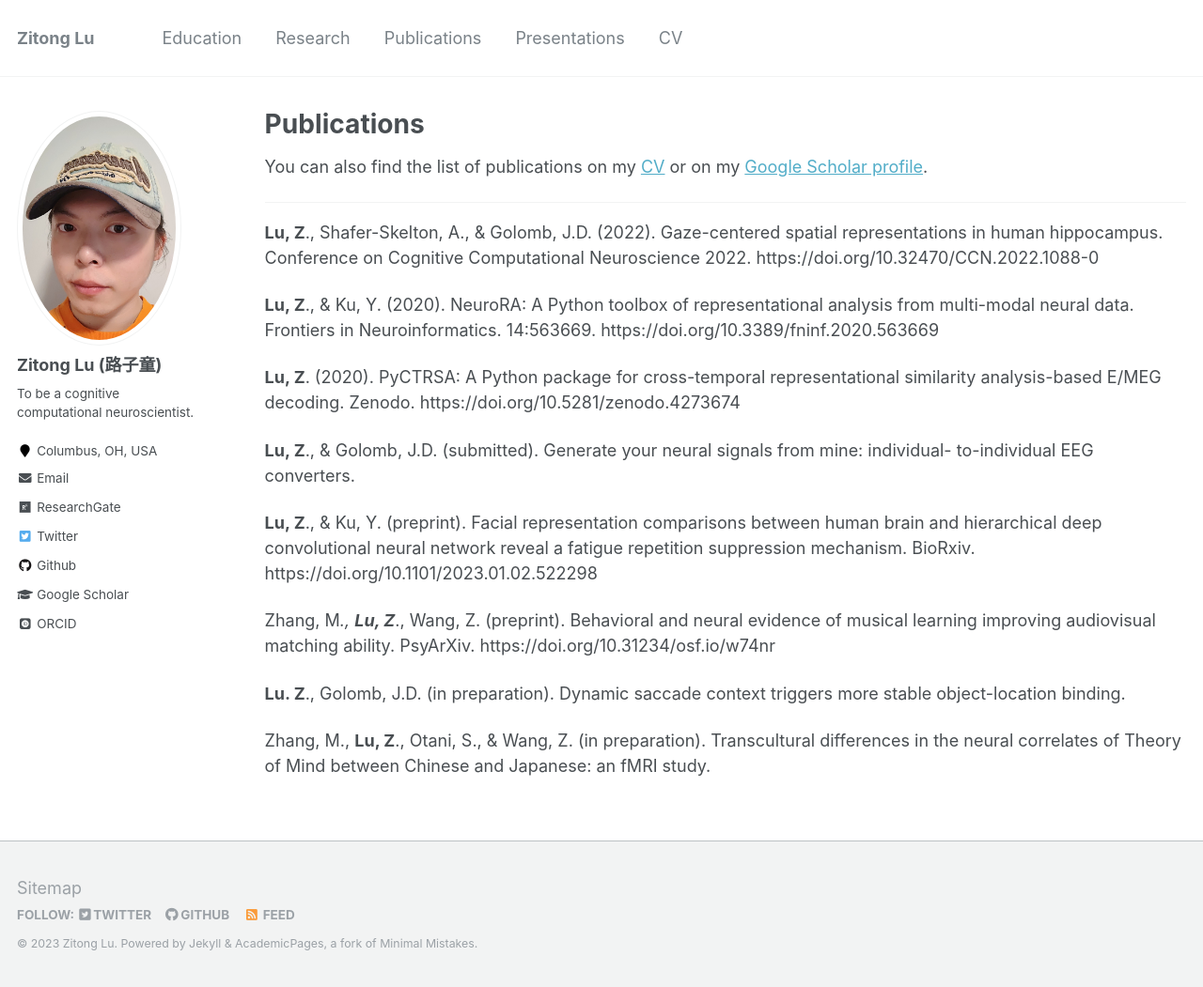
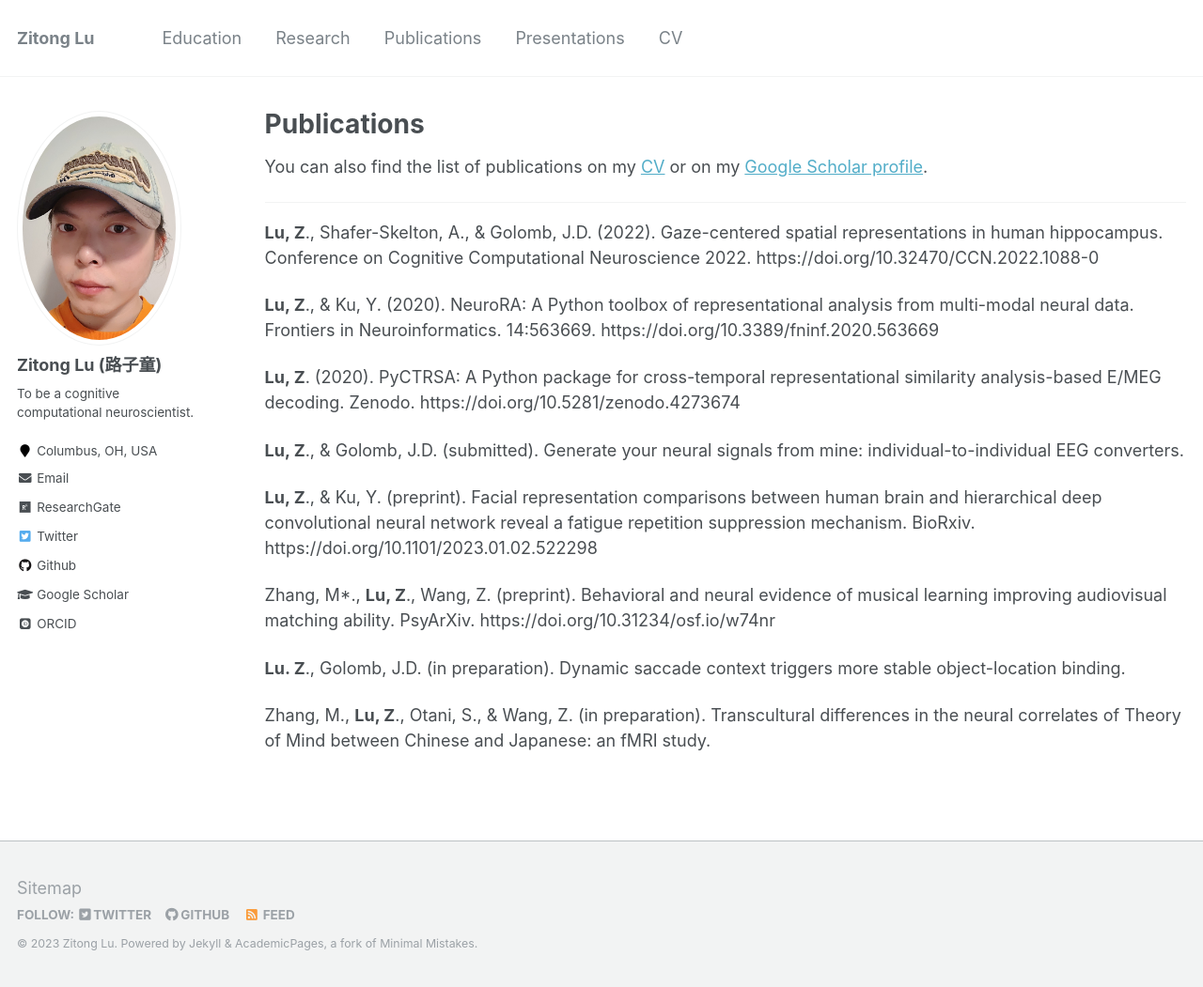
Before and after one commit to ZitongLu1996/zitonglu1996.github.io, a Jekyll site: the page built from _pages/publications.md, in a window 1280 px wide and 1051 px high. Shown: the whole window at 94% size. Built offline with Jekyll 4.4.1, drawn with Linux system fonts in a browser that asks for light colours; some web fonts are replaced.

Commit message:
2023 Feb 11th

```diff
--- a/_pages/publications.md
+++ b/_pages/publications.md
@@ -15,11 +15,11 @@ You can also find the list of publications on my [CV](/files/CV_ZitongLu.pdf) or
 
 **Lu, Z**. (2020). PyCTRSA: A Python package for cross-temporal representational similarity analysis-based E/MEG decoding. Zenodo. https://doi.org/10.5281/zenodo.4273674
 
-**Lu, Z**., & Golomb, J.D. (submitted). Generate your neural signals from mine: individual- to-individual EEG converters.
+**Lu, Z**., & Golomb, J.D. (submitted). Generate your neural signals from mine: individual-to-individual EEG converters.
 
 **Lu, Z**., & Ku, Y. (preprint). Facial representation comparisons between human brain and hierarchical deep convolutional neural network reveal a fatigue repetition suppression mechanism. BioRxiv. https://doi.org/10.1101/2023.01.02.522298
 
-Zhang, M*., **Lu, Z***., Wang, Z. (preprint). Behavioral and neural evidence of musical learning improving audiovisual matching ability. PsyArXiv. https://doi.org/10.31234/osf.io/w74nr
+Zhang, M*., **Lu, Z**., Wang, Z. (preprint). Behavioral and neural evidence of musical learning improving audiovisual matching ability. PsyArXiv. https://doi.org/10.31234/osf.io/w74nr
 
 **Lu. Z**., Golomb, J.D. (in preparation). Dynamic saccade context triggers more stable object-location binding.
 
```
Also changed, not shown: _pages/education.md (+0 -1 lines).
